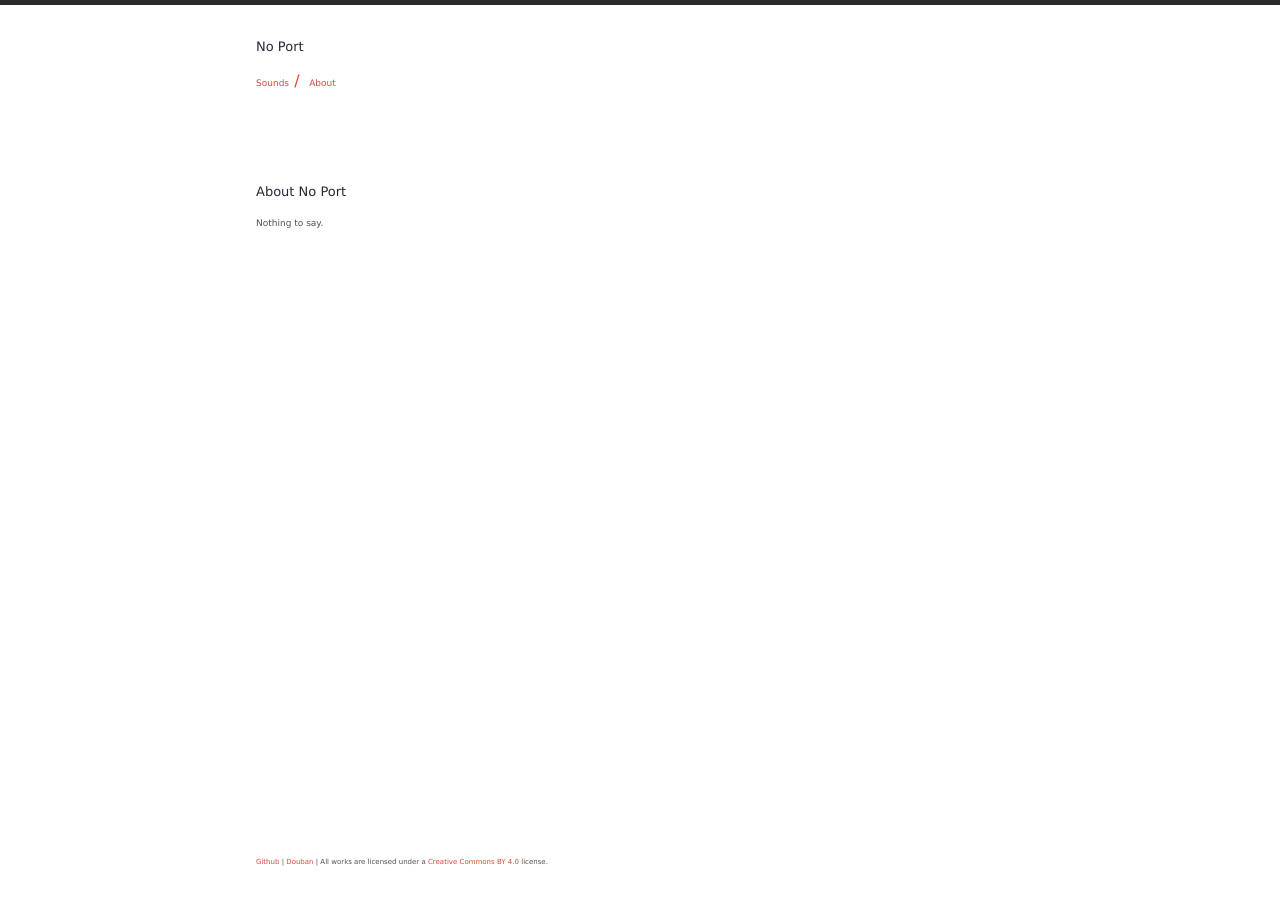
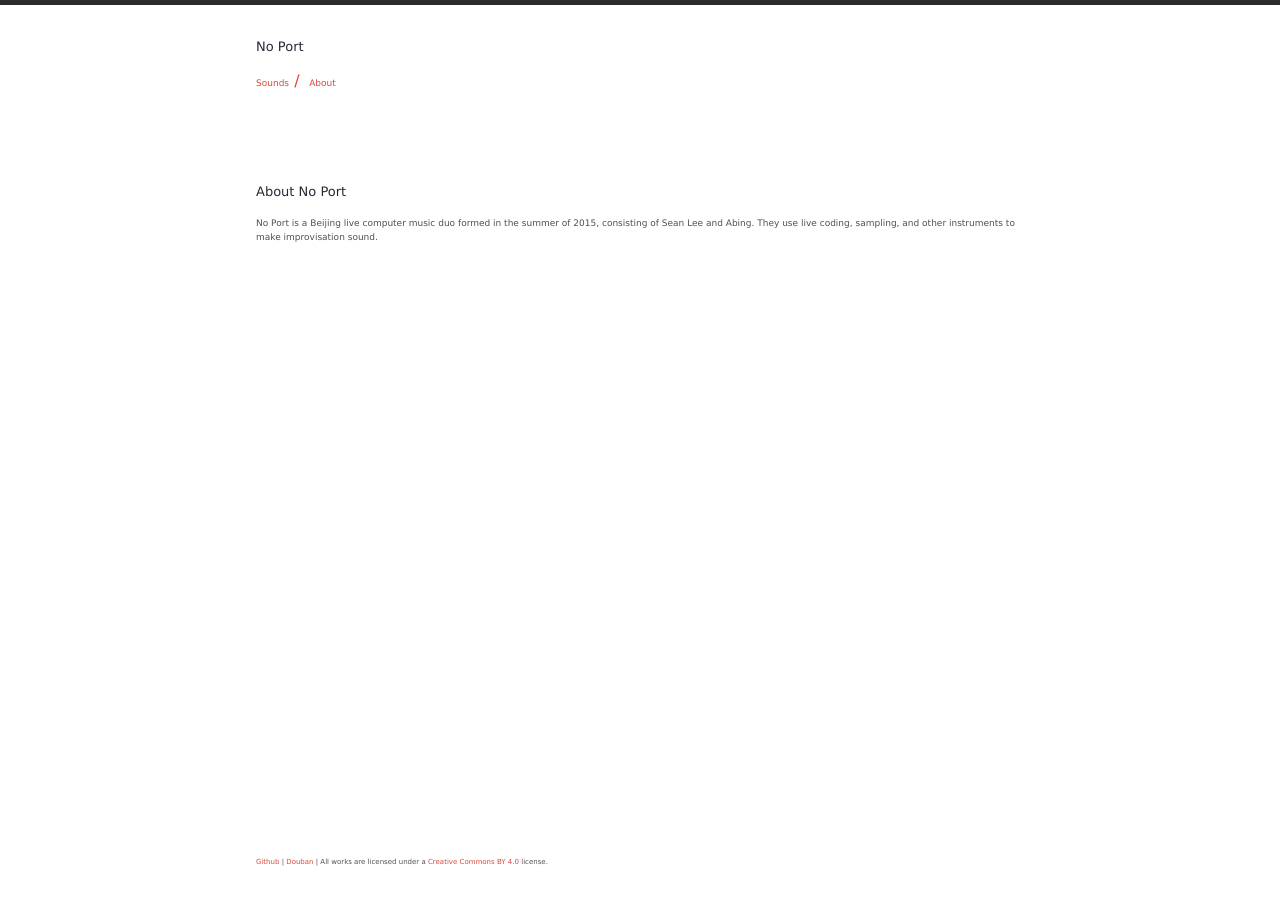
Before and after one commit to noport/noport.github.io, a Jekyll site: the page built from about.md, in a window 1280 px wide. Built offline with Jekyll 4.4.1, drawn with Linux system fonts in a browser that asks for light colours; nearby versions of some CDN libraries.

Commit message:
Update about.

```diff
--- a/about.md
+++ b/about.md
@@ -4,4 +4,4 @@ title: About No Port
 permalink: /about/
 ---
 
-Nothing to say.
+No Port is a Beijing live computer music duo formed in the summer of 2015, consisting of Sean Lee and Abing. They use live coding, sampling, and other instruments to make improvisation sound.
```
